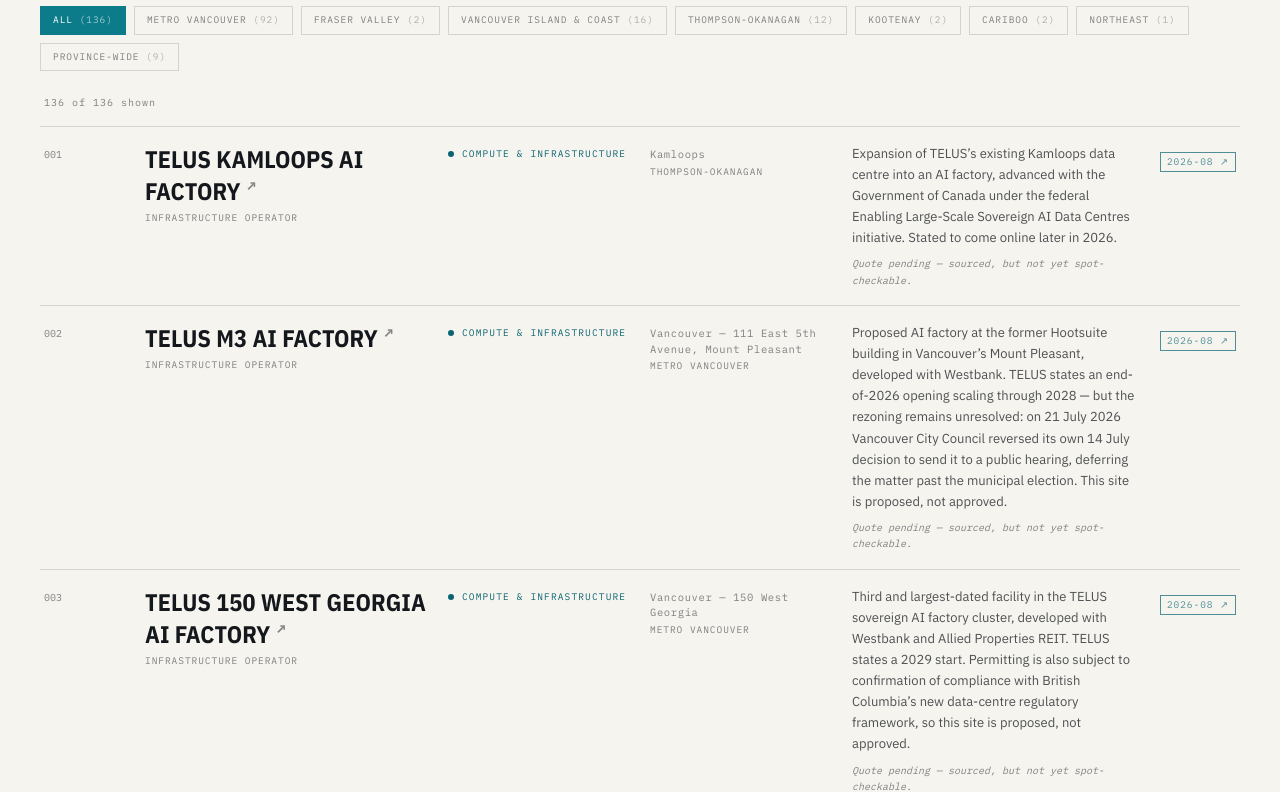
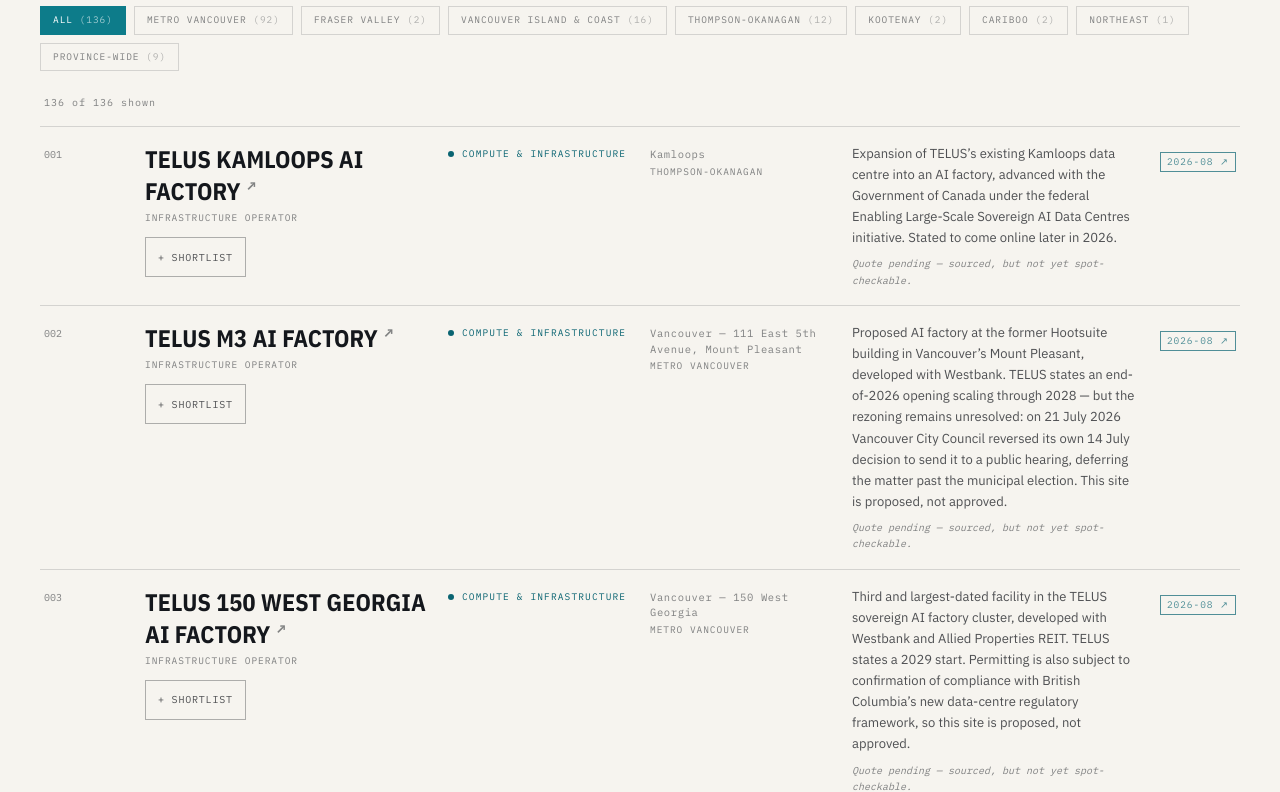
Before and after one commit to MartinMontero/BCAICompass, a React (Vite) app: page / in a window 1280 px wide. Shown: the part 6212-7004 px from the top of the page. Built offline with nearby package versions, Linux system fonts and the light colour scheme.

Commit message:
Add shortlist controls to verified directory

```diff
--- a/src/sections/Directory.tsx
+++ b/src/sections/Directory.tsx
@@ -16,9 +16,13 @@
 export default function Directory({
   preset,
   onClearPreset,
+  savedIds,
+  onToggle,
 }: {
   preset: Preset;
   onClearPreset: () => void;
+  savedIds: Set<string>;
+  onToggle: (id: string) => void;
 }) {
   const [cat, setCat] = useState<CatFilter>('All');
   const [reg, setReg] = useState<RegFilter>('All');
@@ -93,6 +97,7 @@
             <input
               type="search"
               value={q}
+              maxLength={240}
               onChange={(e) => setQ(e.target.value)}
               placeholder="Search name, place or description…"
               className="w-full md:max-w-md bg-[var(--bg-raise)] border border-[var(--line)] px-4 py-2.5 text-sm text-[var(--ink)] placeholder:text-[var(--ink-faint)] focus:border-[var(--brand)] outline-none transition-colors"
@@ -164,7 +169,7 @@
 
         <div className="divide-y divide-[var(--line)] border-t border-b border-[var(--line)]">
           {rows.map((o, i) => (
-            <div key={o.id} className="org-row grid md:grid-cols-12 gap-2 md:gap-5 py-4 px-1 reveal">
+            <div key={o.id} className="org-row grid md:grid-cols-12 gap-2 md:gap-5 py-4 px-1">
               <div className="md:col-span-1 font-mono2 text-[10px] text-[var(--ink-faint)] pt-1">
                 {String(i + 1).padStart(3, '0')}
               </div>
@@ -182,6 +187,19 @@
                   {ORG_TYPE_LABELS[o.orgType]}
                   {o.size && <span> · {o.size}</span>}
                 </div>
+                <button
+                  type="button"
+                  aria-pressed={savedIds.has(o.id)}
+                  aria-label={`${savedIds.has(o.id) ? 'Remove' : 'Add'} ${o.name} ${savedIds.has(o.id) ? 'from' : 'to'} shortlist`}
+                  onClick={() => onToggle(o.id)}
+                  className={`mt-3 min-h-10 px-3 border font-mono2 text-[10px] tracking-[0.08em] uppercase transition-colors ${
+                    savedIds.has(o.id)
+                      ? 'border-[var(--brand)] bg-[var(--brand)] text-[var(--brand-ink)]'
+                      : 'border-[var(--line-strong)] text-[var(--ink-soft)] hover:border-[var(--brand)] hover:text-[var(--accent)]'
+                  }`}
+                >
+                  {savedIds.has(o.id) ? '✓ Saved' : '+ Shortlist'}
+                </button>
               </div>
 
               <div
```
